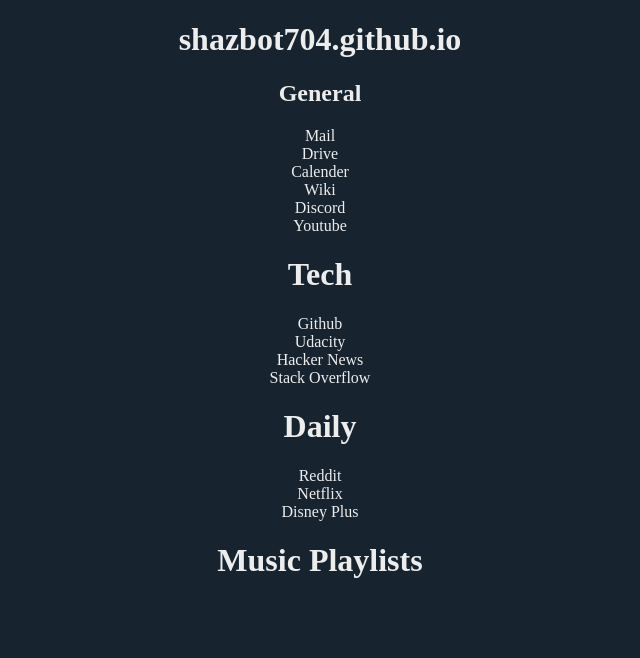
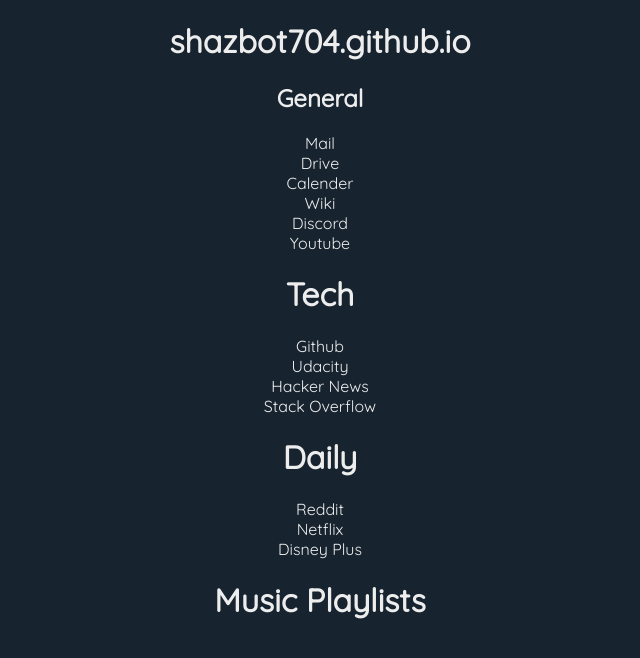
Before and after one commit to shazbot704/shazbot704.github.io, a plain HTML site: page index.html in a window 1280 px wide. Shown: the whole page, without its empty margins (320-960 px from the left). Drawn offline with Linux system fonts and the light colour scheme.

Commit message:
Update index.html

```diff
--- a/index.html
+++ b/index.html
@@ -1,4 +1,3 @@
-
 <!doctype html>
 <html lang="en">
 <head>
@@ -8,18 +7,23 @@
     <meta name="viewport" content="width=device-width, initial-scale=1">
     <!-- <link rel="icon" type="image/x-icon" href="favicon.ico"> -->
     <!-- Import Google Fonts -->
-    <link href="https://fonts.googleapis.com/icon?family=Material+Icons" rel="stylesheet">
-    <link href="https://fonts.googleapis.com/css?family=Roboto" rel="stylesheet">
-    <!-- Icon website : https://lucide.dev/ -->
+    <link rel="preconnect" href="https://fonts.googleapis.com">
+	<link rel="preconnect" href="https://fonts.gstatic.com" crossorigin>
+	<link href="https://fonts.googleapis.com/icon?family=Material+Icons" rel="stylesheet">
+	<link href="https://fonts.googleapis.com/css2?family=Quicksand&display=swap" rel="stylesheet">
+
     <!-- Import CSS -->
     <!-- <link rel="stylesheet" href="css/style.css"> -->
 
   <style>
-    body {background-color: #172430; text-align: center;}
-    h1   {color: #EDEDED;}
-    h2   {color: #EDEDED;}
-    p    {color: #EDEDED;}
-    a    {color: #EDEDED; text-decoration: none;}
+    body {
+          background-color: #172430;
+          color: #EDEDED;
+          text-align: center;
+          font-family: 'Quicksand', sans-serif;
+        }
+    a {color: #EDEDED; text-decoration: none;}
+    a:hover {color: #FF000A;}
   </style>
 
 </head>
@@ -31,7 +35,7 @@
       <a href="#">Drive</a><br>
       <a href="#">Calender</a><br>
       <a href="#">Wiki</a><br>
-      <a href="#">Discord</a><br>
+      <a href="http://discord.com">Discord</a><br>
       <a href="#">Youtube</a><br>
       </p>
 	<h1>Tech</h2>
```
